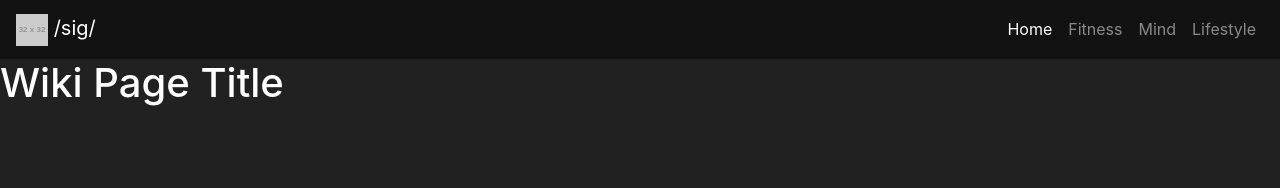
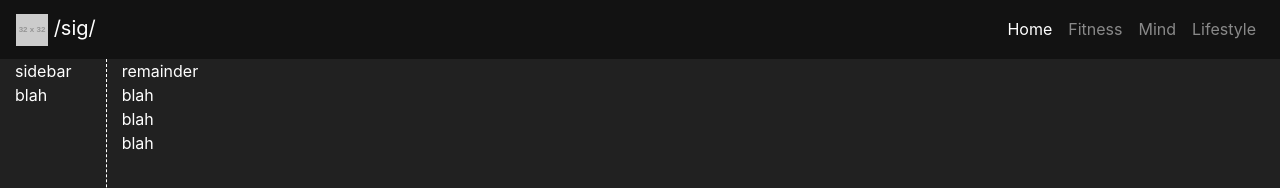
Before and after one commit to selfimprovementgeneral/my-project, a plain HTML site: page template.html in a window 1280 px wide. Shown: the top 188 px of the page. Drawn offline with nearby package versions, Linux system fonts and the light colour scheme; placeholder pictures from the web are drawn by us.

Commit message:
added sidebar

```diff
--- a/css/style.css
+++ b/css/style.css
@@ -4,6 +4,9 @@ html,body {
 }
 body {
     background-color: #212121;
+}
+div {
+
 }
 .navbar {
     background-color: #121212;
@@ -20,6 +23,10 @@ body {
     vertical-align: middle;
 }
 
+.sidebar {
+    min-height: calc(100vh - 60px);
+    border-right: 1px dashed #ffffff;
+}
 
 .wiki-header {
     display: table-cell;
--- a/template.html
+++ b/template.html
@@ -13,6 +13,7 @@
 <body>
 
     <!-- NAVBAR -->
+
 
     <nav class="navbar navbar-static-top navbar-expand-lg navbar-dark">
         <a class="navbar-brand" href="index.html">
@@ -41,13 +42,21 @@
         </div>
     </nav>
 
+    <div class="container-fluid text-white">
+        <div class="row">
+            <div class="col-1 sidebar">sidebar</br>blah</div>
+            <div class="col">remainder</br>blah</br>blah</br>blah</div>
+        </div>
+    </div>
 
     <!-- PAGE CONTENT -->
+    <!--
     <div class="text-white" id="home">
         <div class="wiki-header">
             <h1>Wiki Page Title</h1>
         </div>
     </div>
+-->
 
     <script src="https://code.jquery.com/jquery-3.5.1.slim.min.js" integrity="sha384-DfXdz2htPH0lsSSs5nCTpuj/zy4C+OGpamoFVy38MVBnE+IbbVYUew+OrCXaRkfj" crossorigin="anonymous"></script>
     <script src="https://cdn.jsdelivr.net/npm/popper.js@1.16.0/dist/umd/popper.min.js" integrity="sha384-Q6E9RHvbIyZFJoft+2mJbHaEWldlvI9IOYy5n3zV9zzTtmI3UksdQRVvoxMfooAo" crossorigin="anonymous"></script>
```
